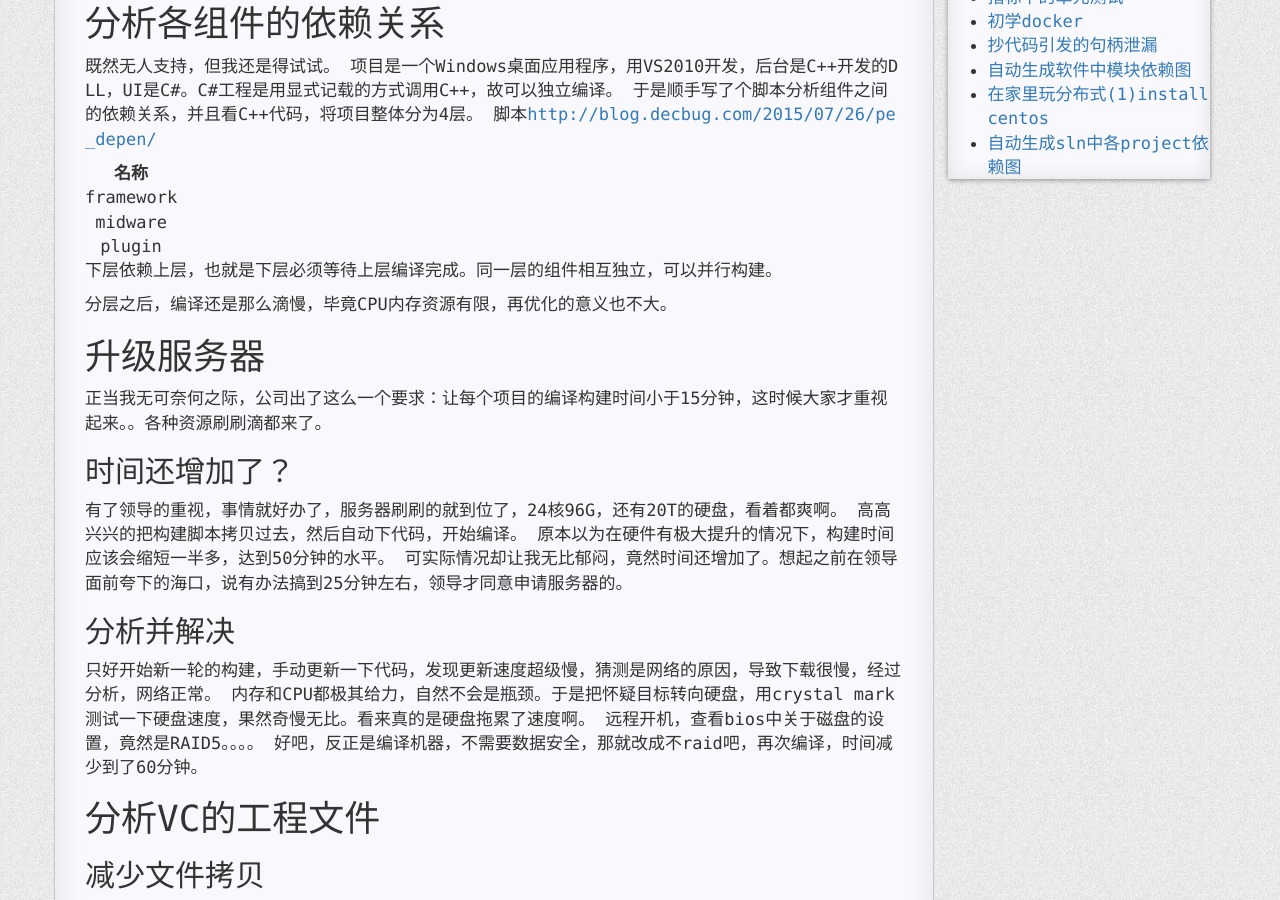
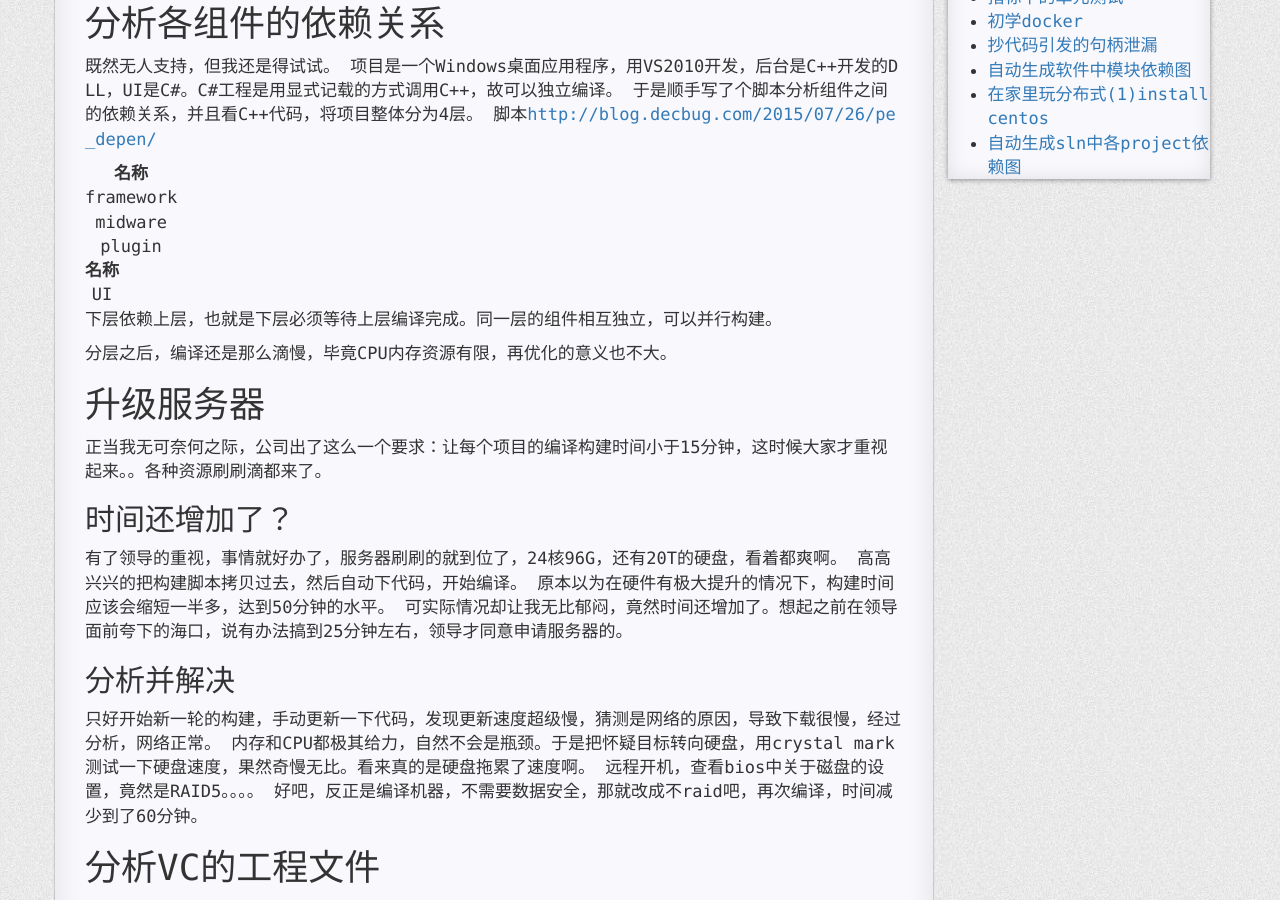
Before and after one commit to CodeJuan/codejuan.github.io2, a Jekyll site: the page built from _posts/2015-11-05-compile_optimize.md, in a window 1280 px wide and 900 px high, scrolled down 587 px. Built offline with Jekyll 4.4.1, drawn with Linux system fonts in a browser that asks for light colours; nearby versions of some CDN libraries; Markdown is read by kramdown in place of the engine named in the settings; comment, search, counter and statistics services are not loaded.

Commit message:
Update 2015-11-05-compile_optimize.md

```diff
--- a/_posts/2015-11-05-compile_optimize.md
+++ b/_posts/2015-11-05-compile_optimize.md
@@ -40,6 +40,10 @@ description:
 |framework|
 |midware|
 |plugin|
+
+|名称|
+|:----:|
+|UI|
 
 下层依赖上层，也就是下层必须等待上层编译完成。同一层的组件相互独立，可以并行构建。
 
```
